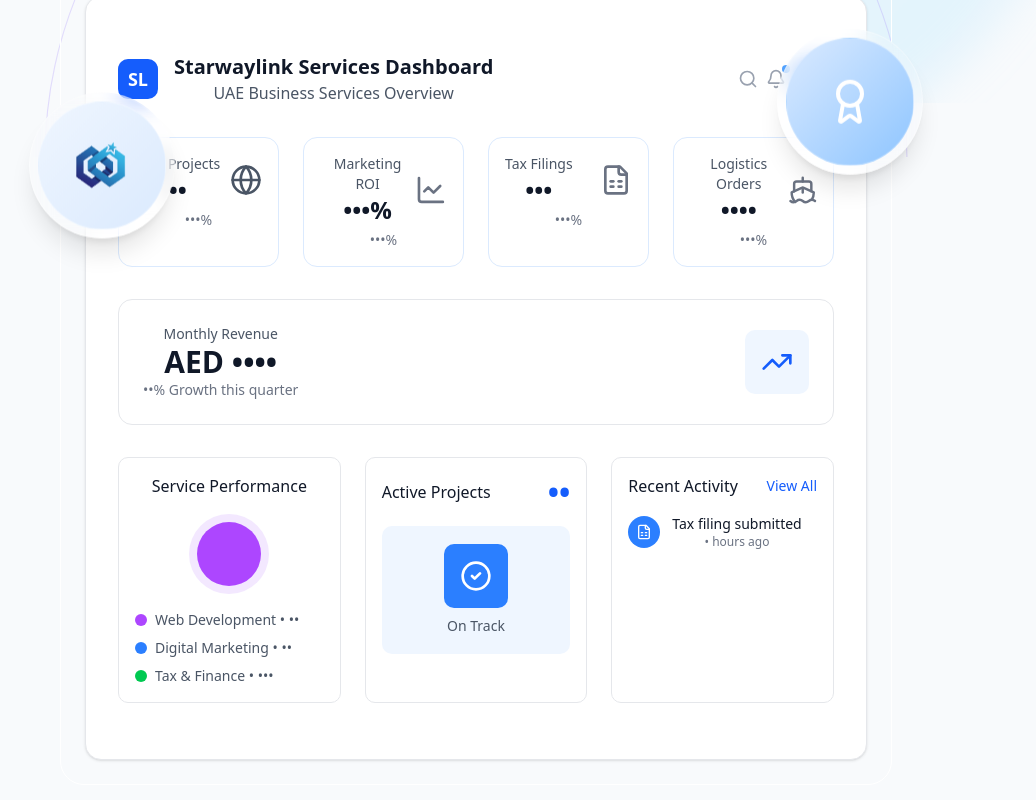
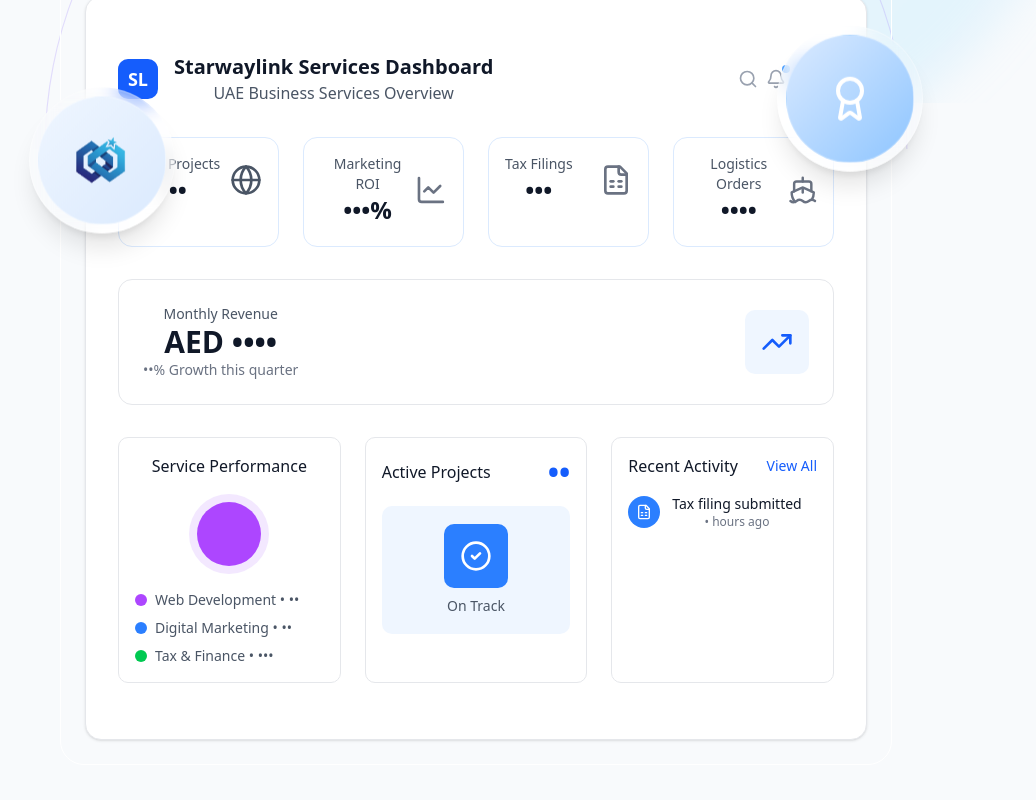
Before and after one commit to vishnupv1/sahraglobal, a Next.js app: page / in a window 1280 px wide. Shown: the part 697-1497 px from the top of the page, without its empty margins (164-1200 px from the left). Built offline with nearby package versions, Linux system fonts and the light colour scheme.

Commit message:
Remove placeholder text from Home component: eliminated '•••%' indicators from multiple sections for cleaner presentation.

```diff
--- a/src/app/page.tsx
+++ b/src/app/page.tsx
@@ -186,7 +186,6 @@
                         <Globe className="h-6 w-6 sm:h-7 sm:w-7 md:h-8 md:w-8 text-gray-600" />
                       </div>
                       <p className="text-xs sm:text-sm text-gray-500 mt-1">
-                        •••%
                       </p>
                     </div>
                     <div className="bg-white border border-blue-100 p-3 sm:p-4 rounded-lg sm:rounded-xl">
@@ -202,7 +201,6 @@
                         <LineChart className="h-6 w-6 sm:h-7 sm:w-7 md:h-8 md:w-8 text-gray-500" />
                       </div>
                       <p className="text-xs sm:text-sm text-gray-500 mt-1">
-                        •••%
                       </p>
                     </div>
                     <div className="bg-white border border-blue-100 p-3 sm:p-4 rounded-lg sm:rounded-xl">
@@ -218,7 +216,6 @@
                         <FileSpreadsheet className="h-6 w-6 sm:h-7 sm:w-7 md:h-8 md:w-8 text-gray-500" />
                       </div>
                       <p className="text-xs sm:text-sm text-gray-500 mt-1">
-                        •••%
                       </p>
                     </div>
                     <div className="bg-white border border-blue-100 p-3 sm:p-4 rounded-lg sm:rounded-xl">
@@ -234,7 +231,6 @@
                         <Ship className="h-6 w-6 sm:h-7 sm:w-7 md:h-8 md:w-8 text-gray-500" />
                       </div>
                       <p className="text-xs sm:text-sm text-gray-500 mt-1">
-                        •••%
                       </p>
                     </div>
                   </div>
```
